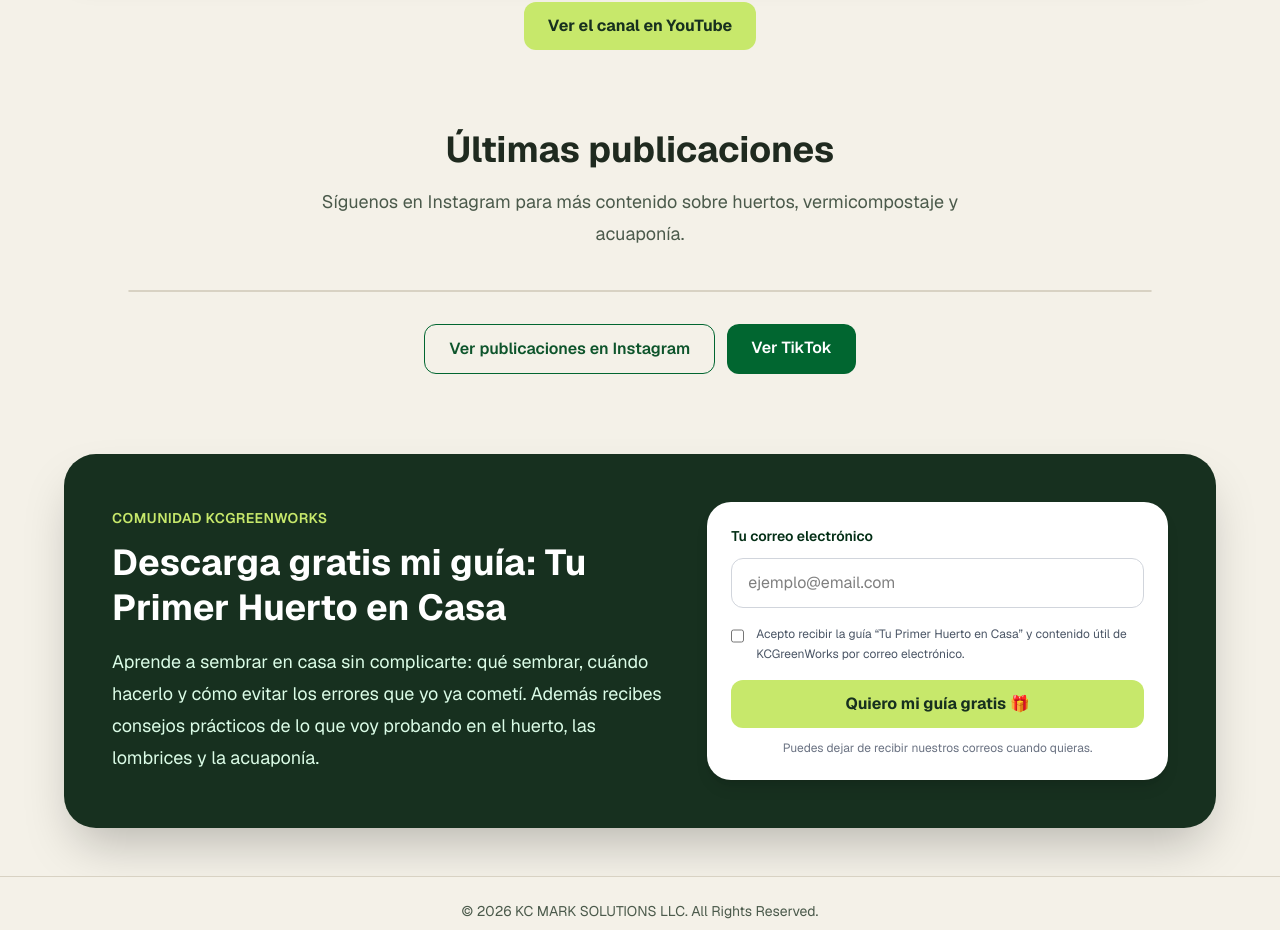
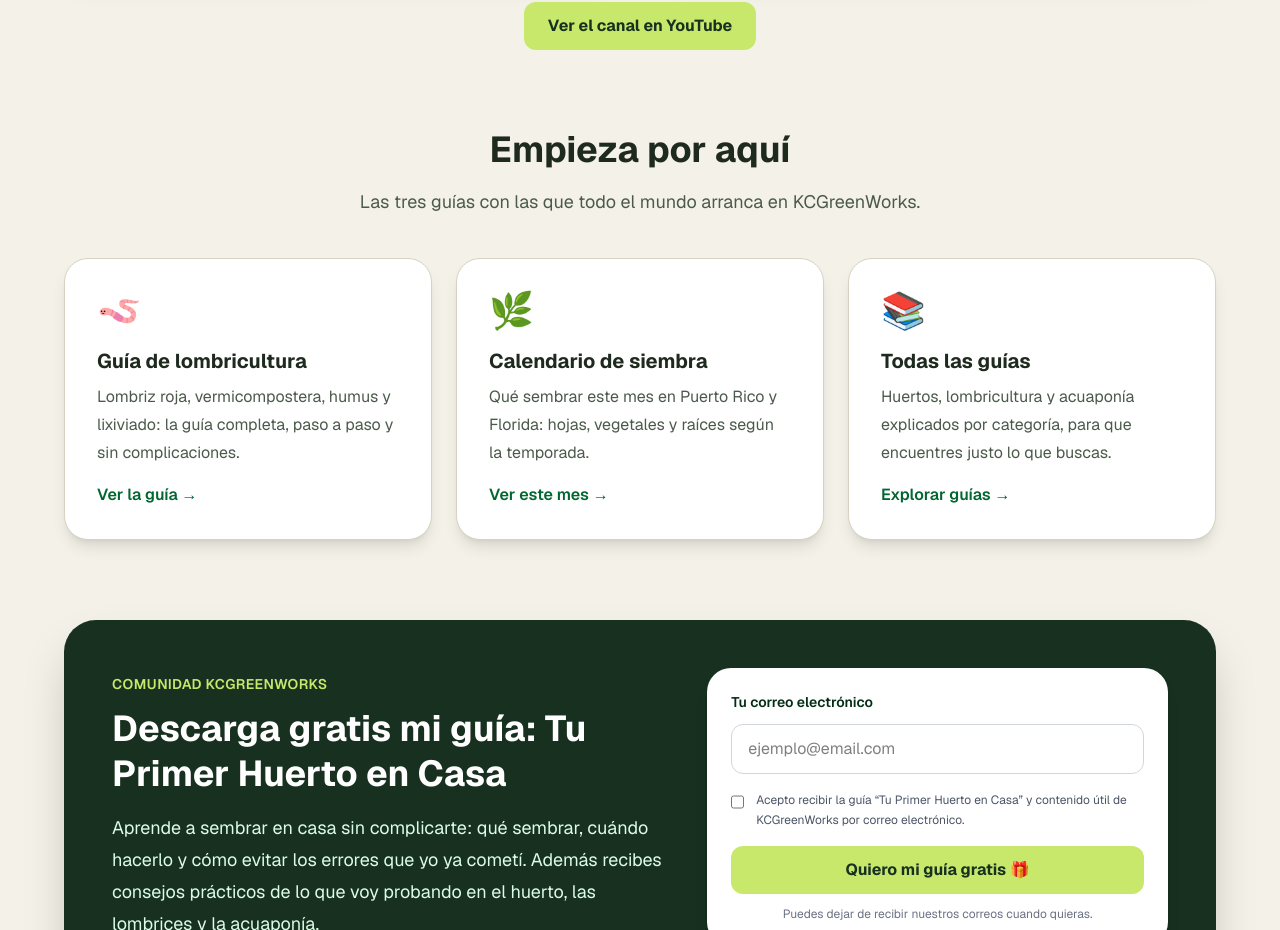
Before and after one commit to kcgreenworks/kcgreenworks, a Next.js app: page / in a window 1280 px wide. Shown: the part 1453-2383 px from the top of the page. Built offline with nearby package versions, Linux system fonts and the light colour scheme.

Commit message:
Home: seccion Empieza por aqui

```diff
--- a/app/page.tsx
+++ b/app/page.tsx
@@ -1,5 +1,4 @@
 import Image from "next/image";
-import Script from "next/script";
 import Link from "next/link";
 import VideosSection from "@/components/VideosSection";
 
@@ -70,46 +69,70 @@ export default async function Home({ searchParams }: HomeProps) {
       {/* Sección de videos: serie "De residuo a recurso" */}
       <VideosSection />
 
-      {/* Sección de últimas publicaciones de Instagram */}
-      <section className="mx-auto mt-20 max-w-6xl text-center">
-        <h2 className="text-3xl font-bold text-[#1f2a1f] md:text-4xl">
-          Últimas publicaciones
-        </h2>
+      {/* Sección "Empieza por aquí": contenido propio que nunca vence */}
+      <section className="mx-auto mt-20 max-w-6xl">
+        <div className="text-center">
+          <h2 className="text-3xl font-bold text-[#1f2a1f] md:text-4xl">
+            Empieza por aquí
+          </h2>
 
-        <p className="mx-auto mt-4 max-w-2xl text-lg leading-8 text-[#4b5a4b]">
-          Síguenos en Instagram para más contenido sobre huertos, vermicompostaje y acuaponía.
-        </p>
-
-        <div className="mx-auto mt-10 max-w-5xl overflow-hidden rounded-3xl border border-[#d8d2c3] bg-white shadow-lg">
-          <div
-            className="elfsight-app-9c15b5ae-f9cc-4986-acd6-adcf543d3653"
-            data-elfsight-app-lazy
-          ></div>
+          <p className="mx-auto mt-4 max-w-2xl text-lg leading-8 text-[#4b5a4b]">
+            Las tres guías con las que todo el mundo arranca en KCGreenWorks.
+          </p>
         </div>
 
-        <div className="mt-8 flex flex-wrap justify-center gap-3">
-          <a
-            href="https://www.instagram.com/kcgreenworks"
-            target="_blank"
-            rel="noopener noreferrer"
-            className="inline-flex rounded-xl border border-green-800 px-6 py-3 font-semibold text-green-900 transition hover:bg-green-800 hover:text-white"
+        <div className="mt-10 grid gap-6 md:grid-cols-3">
+          <Link
+            href="/blog/lombricultura"
+            className="group rounded-3xl border border-[#d8d2c3] bg-white p-8 shadow-lg transition hover:-translate-y-1 hover:shadow-xl"
           >
-            Ver publicaciones en Instagram
-          </a>
-          <a
-            href="https://www.tiktok.com/@kcgreenworks"
-            target="_blank"
-            rel="noopener noreferrer"
-            className="inline-flex rounded-xl bg-green-800 px-6 py-3 font-semibold text-white transition hover:bg-green-900"
+            <div className="text-4xl">🪱</div>
+            <h3 className="mt-4 text-xl font-bold text-[#1f2a1f]">
+              Guía de lombricultura
+            </h3>
+            <p className="mt-2 leading-7 text-[#4b5a4b]">
+              Lombriz roja, vermicompostera, humus y lixiviado: la guía
+              completa, paso a paso y sin complicaciones.
+            </p>
+            <span className="mt-4 inline-block font-semibold text-green-800 group-hover:underline">
+              Ver la guía →
+            </span>
+          </Link>
+
+          <Link
+            href="/siembra"
+            className="group rounded-3xl border border-[#d8d2c3] bg-white p-8 shadow-lg transition hover:-translate-y-1 hover:shadow-xl"
           >
-            Ver TikTok
-          </a>
+            <div className="text-4xl">🌿</div>
+            <h3 className="mt-4 text-xl font-bold text-[#1f2a1f]">
+              Calendario de siembra
+            </h3>
+            <p className="mt-2 leading-7 text-[#4b5a4b]">
+              Qué sembrar este mes en Puerto Rico y Florida: hojas,
+              vegetales y raíces según la temporada.
+            </p>
+            <span className="mt-4 inline-block font-semibold text-green-800 group-hover:underline">
+              Ver este mes →
+            </span>
+          </Link>
+
+          <Link
+            href="/blog"
+            className="group rounded-3xl border border-[#d8d2c3] bg-white p-8 shadow-lg transition hover:-translate-y-1 hover:shadow-xl"
+          >
+            <div className="text-4xl">📚</div>
+            <h3 className="mt-4 text-xl font-bold text-[#1f2a1f]">
+              Todas las guías
+            </h3>
+            <p className="mt-2 leading-7 text-[#4b5a4b]">
+              Huertos, lombricultura y acuaponía explicados por
+              categoría, para que encuentres justo lo que buscas.
+            </p>
+            <span className="mt-4 inline-block font-semibold text-green-800 group-hover:underline">
+              Explorar guías →
+            </span>
+          </Link>
         </div>
-
-        <Script
-          src="https://elfsightcdn.com/platform.js"
-          strategy="afterInteractive"
-        />
       </section>
 
       {/* Sección del newsletter / Captura de correos */}
```
